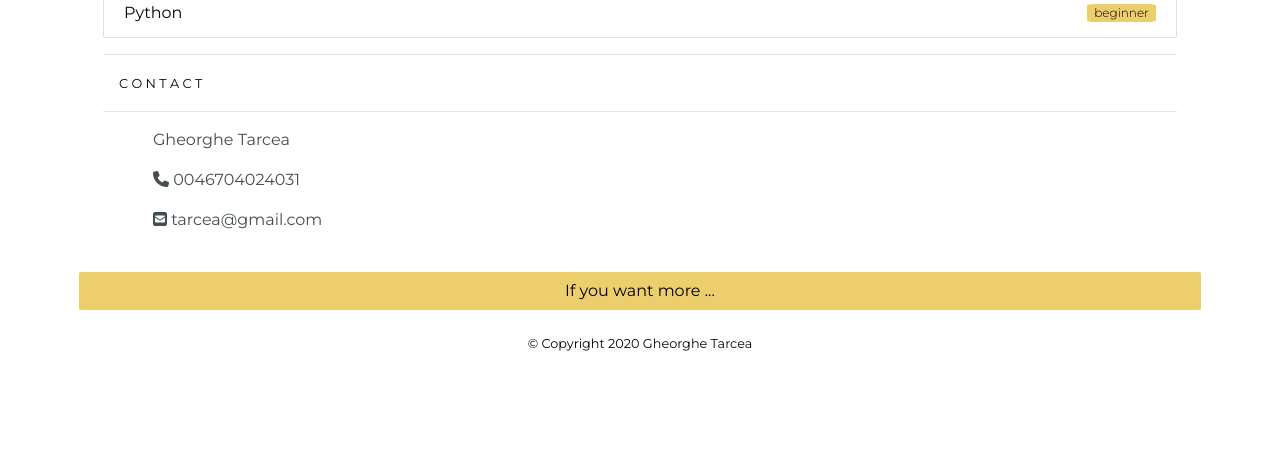
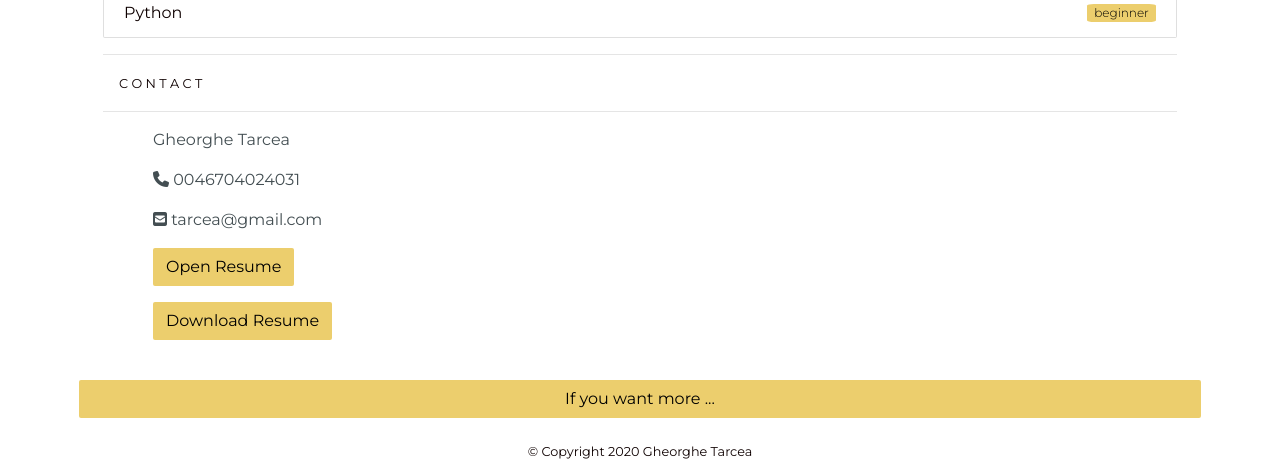
Before and after one commit to tarcea/rails-delivery, a Rails app: page / in a window 1280 px wide. Shown: the part 1211-1672 px from the top of the page. Before the commit the page ends 1562 px from the top, so only its background shows below. Run offline with Rails 7, Linux system fonts and the light colour scheme; style sheets or scripts are compiled from the project's sources; some libraries are stand-ins or nearby versions.

Commit message:
cv added

```diff
--- a/app/views/pages/landing.html.erb
+++ b/app/views/pages/landing.html.erb
@@ -104,6 +104,9 @@
         <p>Gheorghe Tarcea</p>
         <p><i class="fas fa-phone"></i> 0046704024031 </p>
         <p><i class="fas fa-envelope-square"></i> tarcea@gmail.com </p>
+        <p><%= link_to 'Open Resume', 'G.Tarcea.pdf', open: 'G.Tarcea_resume.pdf', class: "btn"  %></p>
+        <p><%= link_to 'Download Resume', 'G.Tarcea.pdf', download: 'G.Tarcea_resume.pdf', class: "btn"  %></p>
+
       </div>
 
       <%= link_to "If you want more ...", home_path, class: "btn" %>
```
Also changed, not shown: 1 other file.
